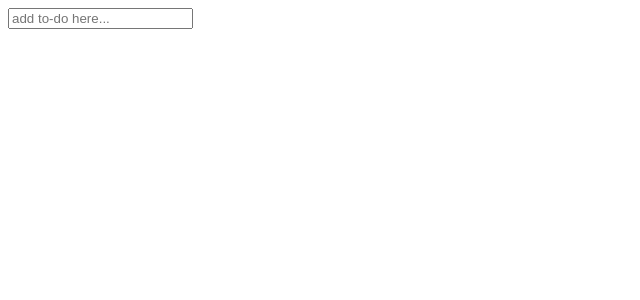
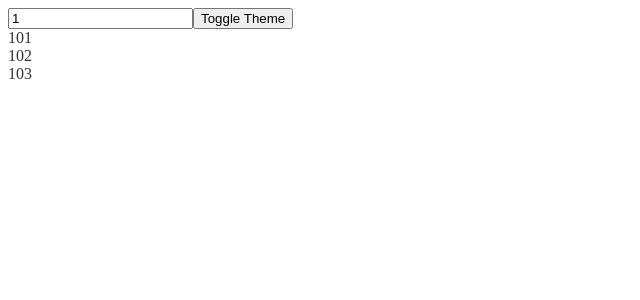
Before and after one commit to couldyouhearme/React-Hooks_practice, a React (Create React App) app: page / in a window 1280 px wide. Shown: the top 300 px of the page, without its empty margins (0-640 px from the left). Built offline with nearby package versions, Linux system fonts and the light colour scheme.

Commit message:
add useCallback

```diff
--- a/src/App.js
+++ b/src/App.js
@@ -1,12 +1,14 @@
 import React from 'react'
 // import Counter from './useReducer/Counter.js'
-import Todos from './useReducer/Todos.js'
+// import Todos from './useReducer/Todos.js'
+import ToggleTheme from './useCallback/ToggleTheme'
 
 export default function App() {
     return (
         <div>
             {/* <Counter /> */}
-            <Todos />
+            {/* <Todos /> */}
+            <ToggleTheme />
         </div>
     )
 }
--- /dev/null
+++ b/src/useCallback/List.js
@@ -0,0 +1,18 @@
+import React, { useState, useEffect } from 'react'
+
+const List = ({ getItems }) => {
+    const [items, setItems] = useState([])
+
+    useEffect(() => {
+        setItems(getItems(100))
+        console.log('update items')
+    }, [getItems])
+
+    return (
+        <div>
+            {items.map(item => <div key={item}>{item}</div>)}
+        </div>
+    )
+}
+
+export default List
--- /dev/null
+++ b/src/useCallback/ToggleTheme.js
@@ -0,0 +1,31 @@
+import React, { useState, useCallback } from 'react'
+import List from './List'
+
+const ToggleTheme = () => {
+    const [num, setNum] = useState(1)
+    const [dark, setDark] = useState(false)
+
+    // useCallback return the entire function
+    // useMemo only return the return value of the function
+    const getItems = useCallback((extra) => {
+        return [num + extra, num + 1 + extra, num + 2 + extra]
+    }, [num])
+
+    const theme = {
+        backgroundColor: dark ? '#333' : '#FFF',
+        color: dark ? '#FFF' : '#333',
+    }
+
+    return (
+        <div style={theme}>
+            <input type='number' value={num} onChange={e => setNum(parseInt(e.target.value))} />
+            <button onClick={() => setDark(prevDark => !prevDark)}>Toggle Theme</button>
+            <List getItems={getItems} />
+        </div>
+    )
+
+
+
+}
+
+export default ToggleTheme
```
Also changed, not shown: 1 other file (tests, documents, lock files or other folders).
